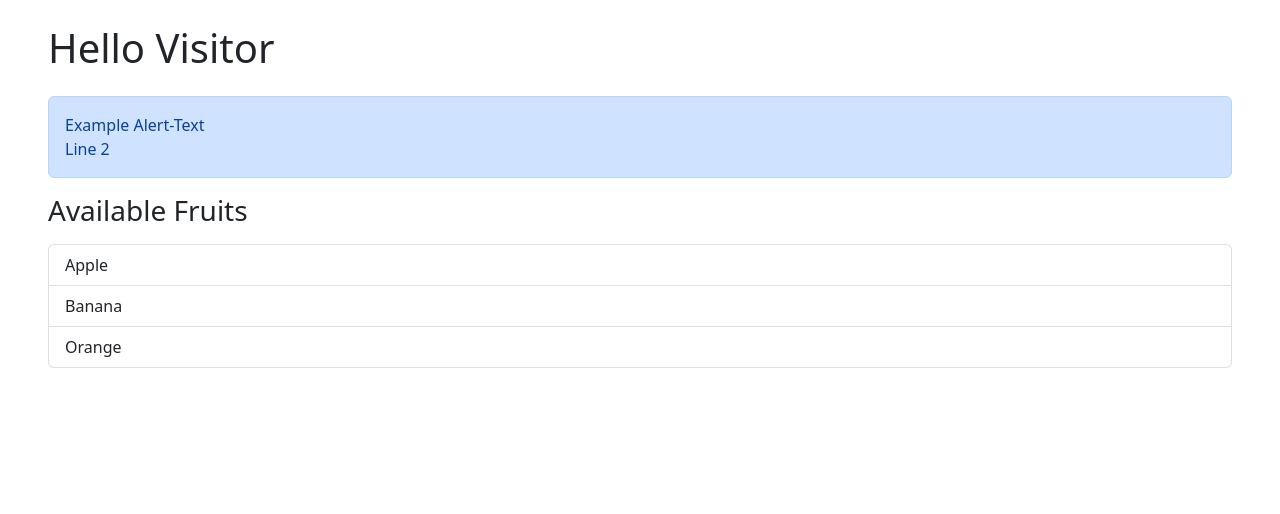
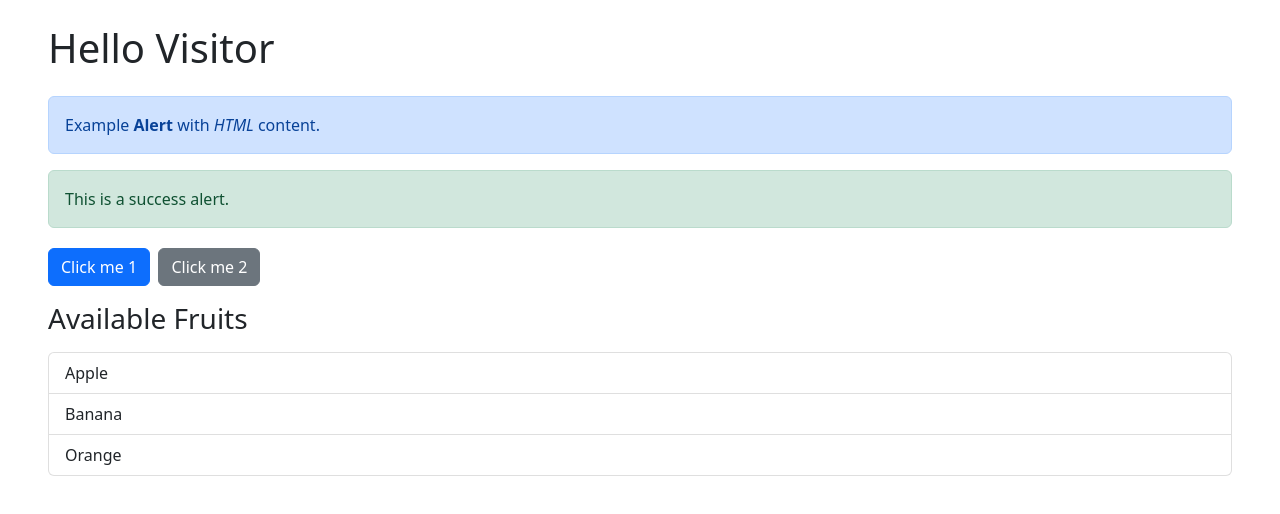
Before and after one commit to reiugit/react-app-example, a React (Vite) app: page / in a window 1280 px wide. Shown: the top 514 px of the page. Built offline with nearby package versions, Linux system fonts and the light colour scheme.

Commit message:
Added color for alerts and buttons

```diff
--- a/src/App.tsx
+++ b/src/App.tsx
@@ -1,18 +1,17 @@
 import Greet from "./Greet";
 import Alert from "./components/Alert";
+import Buttons from "./components/Buttons/Buttons";
 import ListGroup from "./components/ListGroup";
 
 function App() {
   return (
     <div className="mx-5 my-4">
       <Greet name="Visitor" />
-
       <Alert>
-        Example Alert-Text
-        <br />
-        Line 2
+        Example <b>Alert</b> with <i>HTML</i> content.{" "}
       </Alert>
-
+      <Alert color="success">This is a success alert.</Alert>
+      <Buttons />
       <ListGroup
         title="Available Fruits"
         items={["Apple", "Banana", "Orange"]}
--- a/src/components/Alert.tsx
+++ b/src/components/Alert.tsx
@@ -1,11 +1,12 @@
 import { ReactNode } from "react";
 
 interface Props {
+  color?: string;
   children: ReactNode;
 }
 
-const Alert = ({ children }: Props) => {
-  return <div className="alert alert-primary mb-3">{children}</div>;
+const Alert = ({ color = "primary", children }: Props) => {
+  return <div className={"alert alert-" + color + " mb-3"}>{children}</div>;
 };
 
 export default Alert;
--- /dev/null
+++ b/src/components/Button.tsx
@@ -0,0 +1,18 @@
+interface Props {
+  label: string;
+  color?: string;
+  onClick: () => void;
+}
+
+const Button = ({ label, color = "primary", onClick }: Props) => {
+  return (
+    <button
+      type="button"
+      children={label}
+      className={"btn btn-" + color + " mt-1 mb-3"}
+      onClick={onClick}
+    />
+  );
+};
+
+export default Button;
--- /dev/null
+++ b/src/components/Buttons/Buttons.tsx
@@ -0,0 +1,22 @@
+import Button from "../Button";
+
+const Buttons = () => {
+  let count = 0;
+
+  return (
+    <>
+      <Button
+        label="Click me 1"
+        onClick={() => console.log(++count + " Button primary clicked ")}
+      />
+      &nbsp;&nbsp;
+      <Button
+        label="Click me 2"
+        color="secondary"
+        onClick={() => console.log(++count + " Button secondary clicked ")}
+      />
+    </>
+  );
+};
+
+export default Buttons;
```
